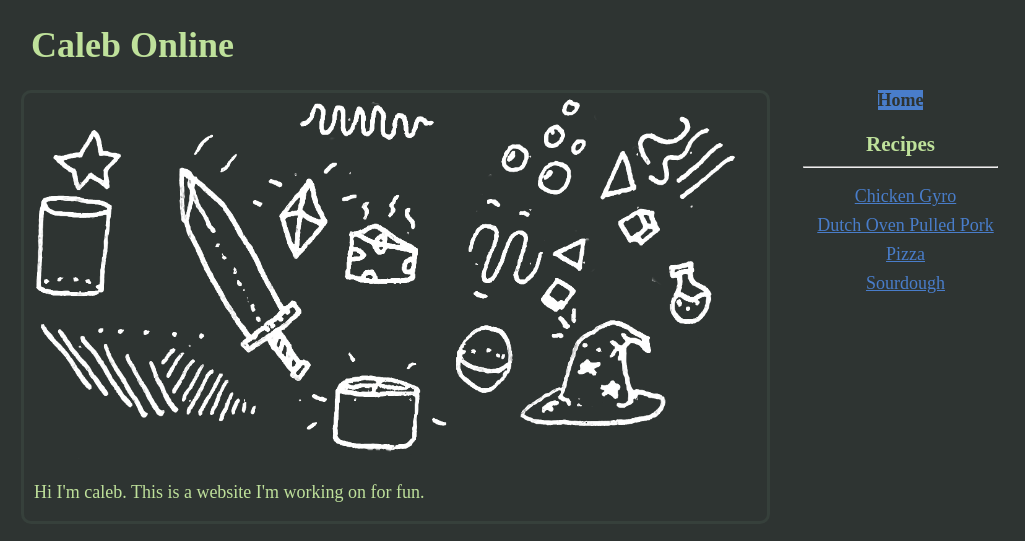
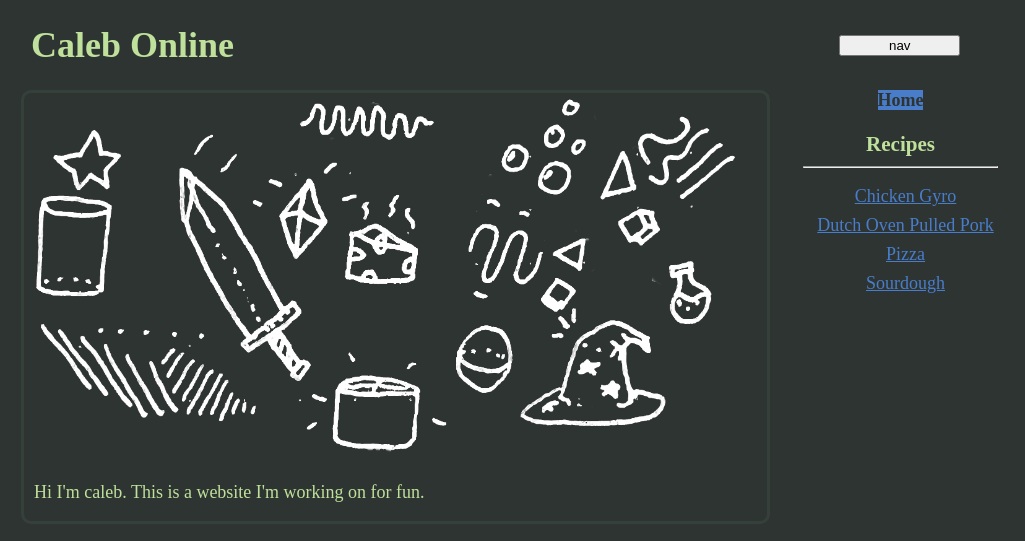
Before and after one commit to CalebHicks1/jekyll_website, a Jekyll site: the page built from index.html, in a window 1280 px wide. Shown: the top 541 px of the page, without its empty margins (119-1144 px from the left). Built offline with Jekyll 4.4.1, drawn with Linux system fonts in a browser that asks for light colours; some web fonts are replaced.

Commit message:
add button to collapse nav bar

```diff
--- a/_layouts/content.html
+++ b/_layouts/content.html
@@ -6,18 +6,35 @@
     <title>{{ page.title }}</title>
     <link rel="stylesheet" href="/assets/css/styles.css">
     <link rel="icon" href="/assets/images/hat.ico" type="image/x-icon">
+    <script>
+        // function to hide the nav panel on button click
+        function toggleSidePanel() {
+            var panel = document.getElementById('sidePanel');
+            panel.classList.toggle("hidden")
+        }
+    </script>
 </head>
 
 <body>
-    <h1 style="padding-left:10px;">{{ page.title }}</h1>
-    <div style="width: 100%; display:flex; ">
+    <div style="width: 100%; display:flex;">
+        <!-- left column holds page content -->
+        <div style="flex:75%; padding-left:10px; padding-right:10px;">
+            <h1>{{ page.title }}</h1>
+        </div>
+        <!-- right column -->
+        <div style="display:flex;flex:25%; padding-left:10px; align-items:center;justify-content: center;">
+
+            <button onclick="toggleSidePanel()" style="width:50%">nav</button>
+        </div>
+    </div>
+    <div style="width: 100%; display:flex;">
         <!-- left column holds page content -->
         <div
             style="flex:75%; padding-left:10px; padding-right:10px; border:solid; border-radius: 10px; border-width: 1; border-color: var(--faded-color);">
             {{ content }}
         </div>
         <!-- right column -->
-        <div style="flex:25%; padding-left:10px;">
+        <div id="sidePanel" style="flex:25%; padding-left:10px;">
 
             {% include navigation_vertical.html %}
         </div>
--- a/_sass/main.scss
+++ b/_sass/main.scss
@@ -23,6 +23,9 @@
     font-size: 18px;
 }
 
+.hidden {
+    display: none;
+}
 
 .current {
     color: var(--bg-color);
```
